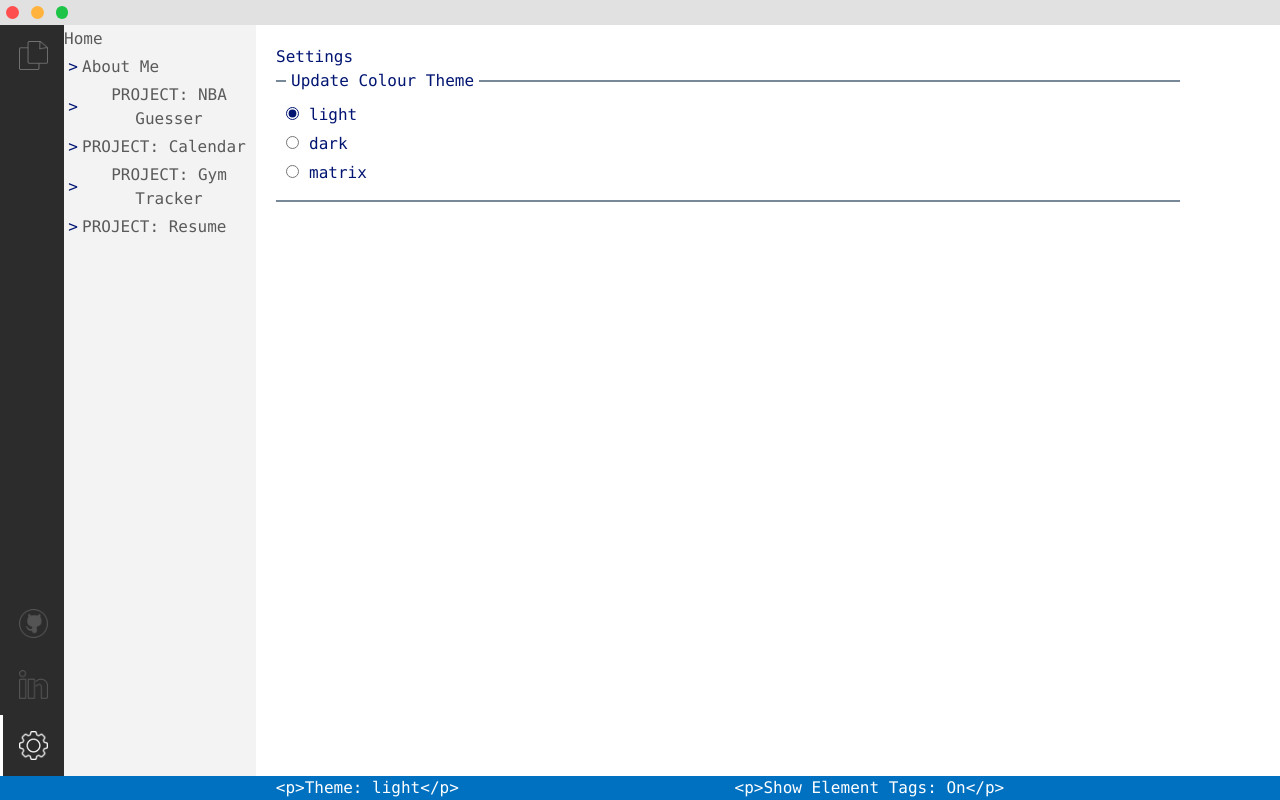
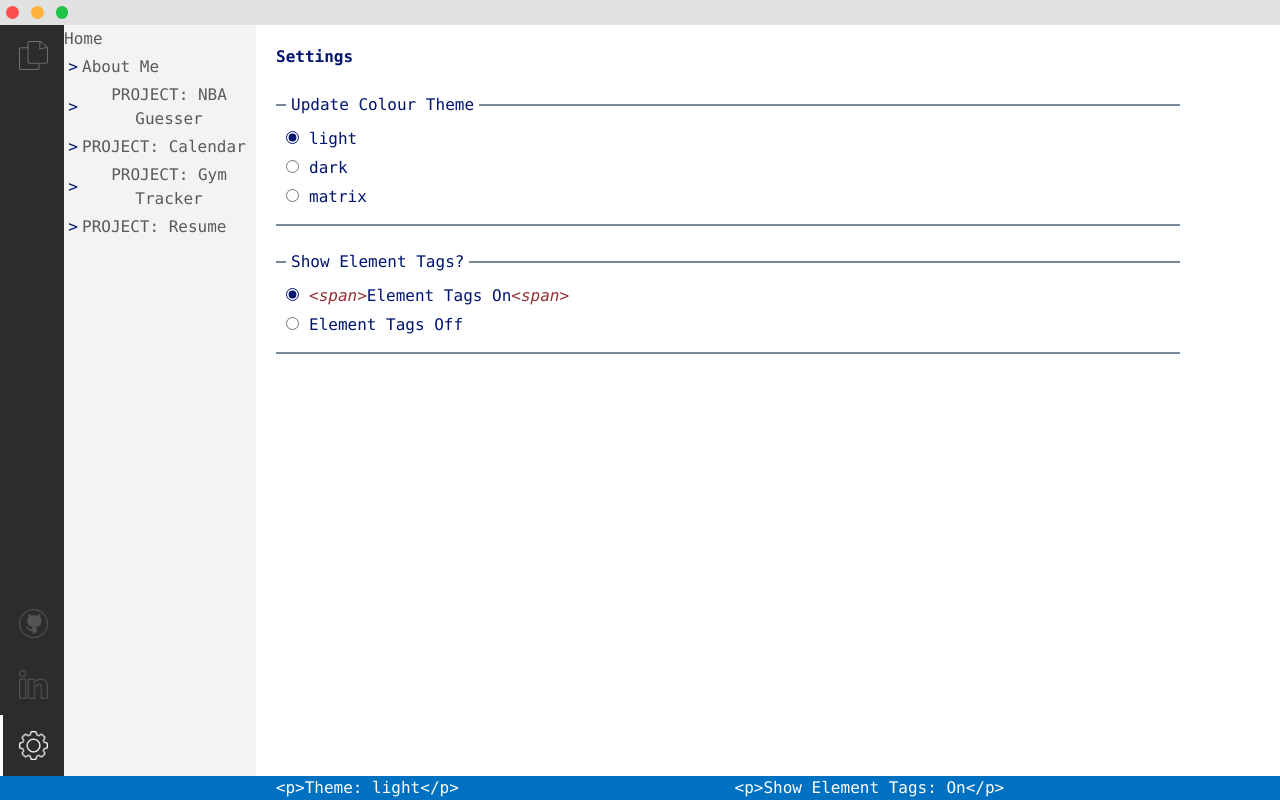
Before and after one commit to cammando016/2026-portfolio, a Next.js app in the folder 2026-portfolio/: page /settings in a window 1280 px wide. Built offline with nearby package versions, Linux system fonts and the light colour scheme.

Commit message:
Update Settings page to add setting for displaying element tags next to text

```diff
--- a/2026-portfolio/components/Settings.tsx
+++ b/2026-portfolio/components/Settings.tsx
@@ -1,17 +1,21 @@
 'use client'
 
 import { useThemeContext } from "../store/colourSchemeContext";
+import { useShowTagsContext } from "../store/showTagsContext";
 import styles from '../styles/settings.module.scss';
+import codeFileStyles from '../styles/codeFile.module.scss';
 import { COLOUR_SCHEMES } from "../types/Files";
 
 export default function Settings() {
     const { theme, setTheme } = useThemeContext();
+    const { showTags, toggleShowTags } = useShowTagsContext();
 
     const handleChangeTheme = (e: any) => setTheme(e.target.value)
 
     return (
         <div className={`${styles.settingsContainer}`}>
-            <h3>Settings</h3>
+            <h1>Settings</h1>
+            <br />
             <fieldset className={`${styles.themeFieldset}`}>
                 <legend className={`${styles.themeLegend}`}>Update Colour Theme</legend>
                 {COLOUR_SCHEMES.map(c => {
@@ -31,6 +35,36 @@ export default function Settings() {
                 })
                 }
             </fieldset>
+            <br />
+            <fieldset className={styles.themeFieldset}>
+                <legend className={styles.themeLegend}>Show Element Tags?</legend>
+                <label className={styles.label}>
+                    <input
+                        type="radio"
+                        name="on"
+                        value="true"
+                        checked={showTags}
+                        onChange={toggleShowTags}
+                        className={styles.radioSelector}
+                    />
+                    <span className={styles.span}>
+                        <span className={codeFileStyles.tagLabel}>{`<span>`}</span>
+                        Element Tags On
+                        <span className={codeFileStyles.tagLabel}>{`<span>`}</span>
+                    </span>
+                </label>
+                <label className={styles.label}>
+                    <input
+                        type="radio"
+                        name="off"
+                        value="false"
+                        checked={!showTags}
+                        onChange={toggleShowTags}
+                        className={styles.radioSelector}
+                    />
+                    <span className={styles.span}>Element Tags Off</span>
+                </label>
+            </fieldset>
         </div>
     )
 }
```
